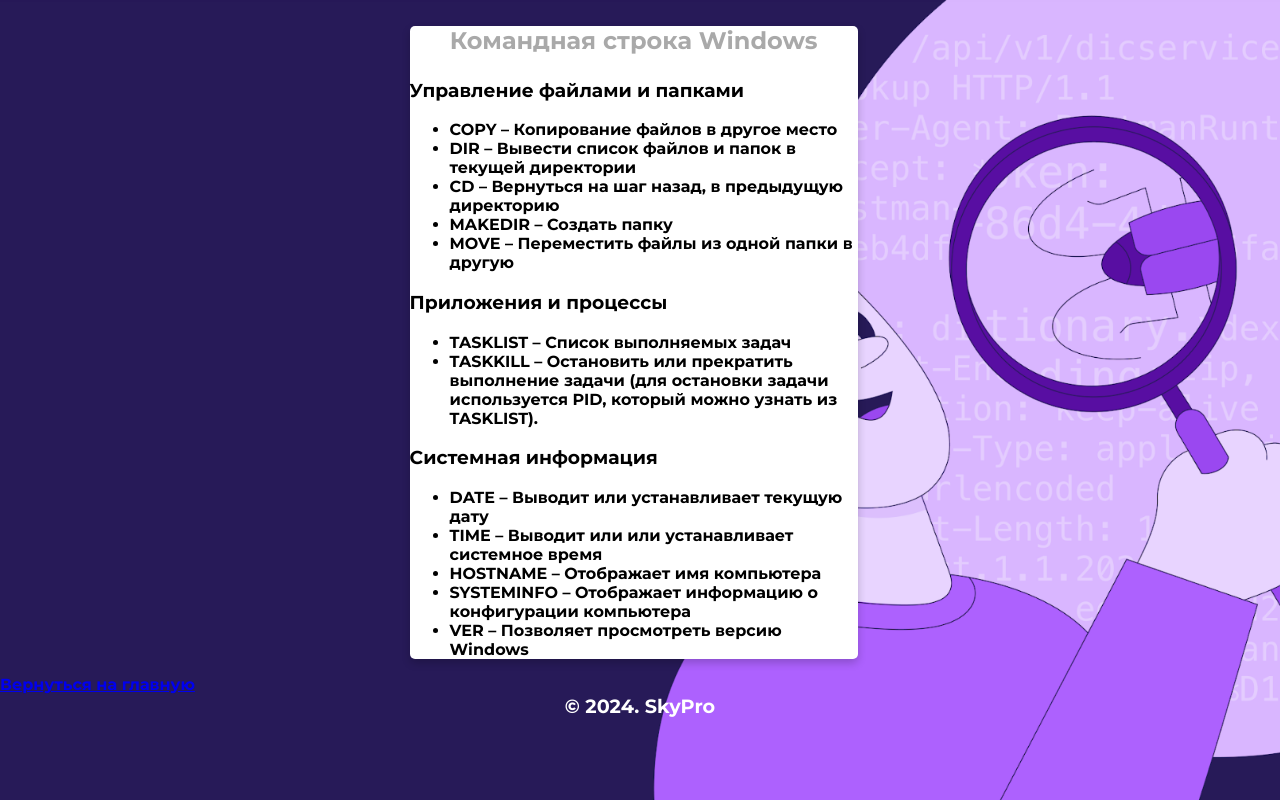
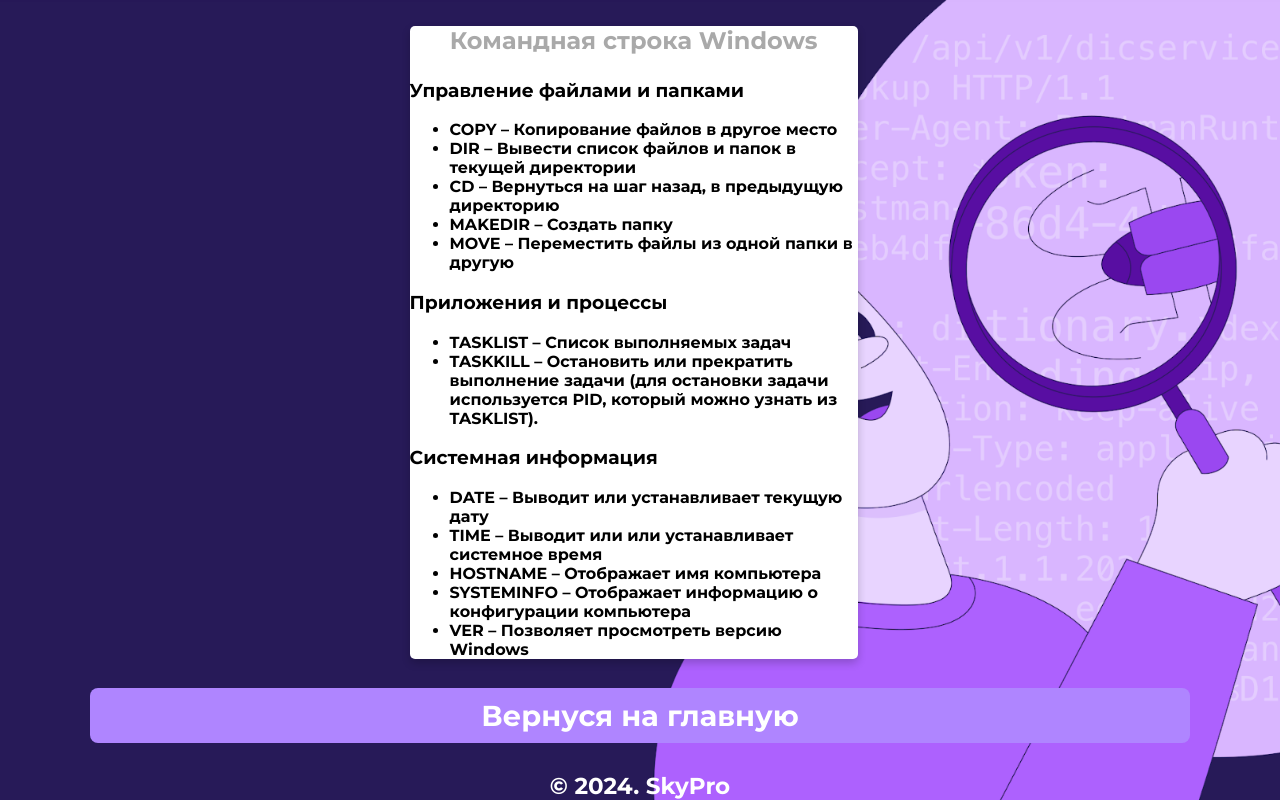
Before and after one commit to tanyadenisova/-1, a plain HTML site: page cmd.html in a window 1280 px wide. Drawn offline with Linux system fonts and the light colour scheme; files that its build step writes are made by us from their sources; files whose address does not match are found by name.

Commit message:
Update cmd.html

```diff
--- a/cmd.html
+++ b/cmd.html
@@ -35,8 +35,11 @@
             <li>VER – Позволяет просмотреть версию Windows</li>
          </ul>
       </div>
-      <a href="index.html">Вернуться на главную</a>
       <!--footer-->
+      <footer class="animated fadeIn">
+         <p class="location" align="center">
+            <a href="index.html"> Вернуся на главную</a>
+         </p>
       <footer class="animated fadeIn">
          &copy; 2024. SkyPro
       </footer>
```
